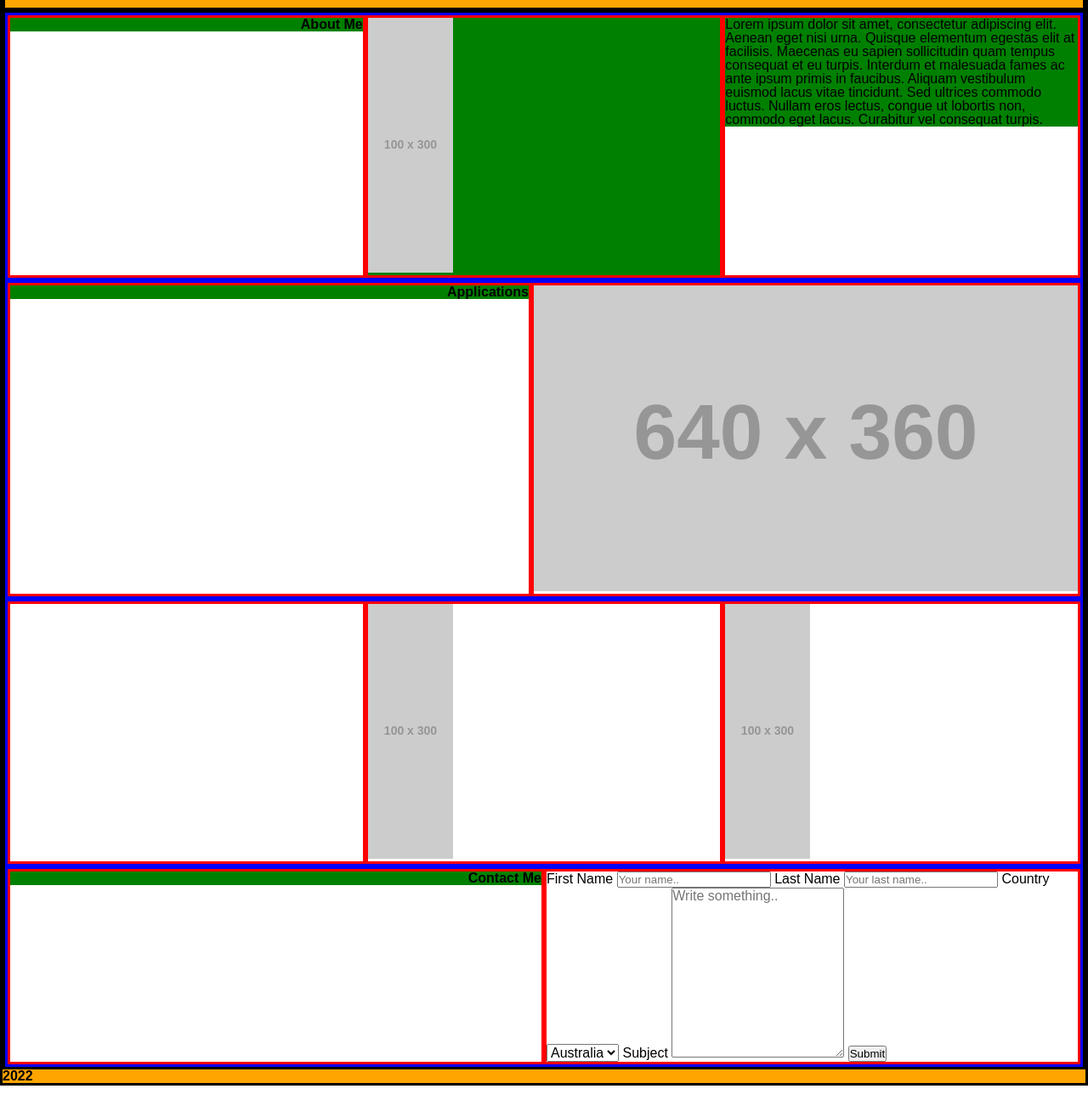
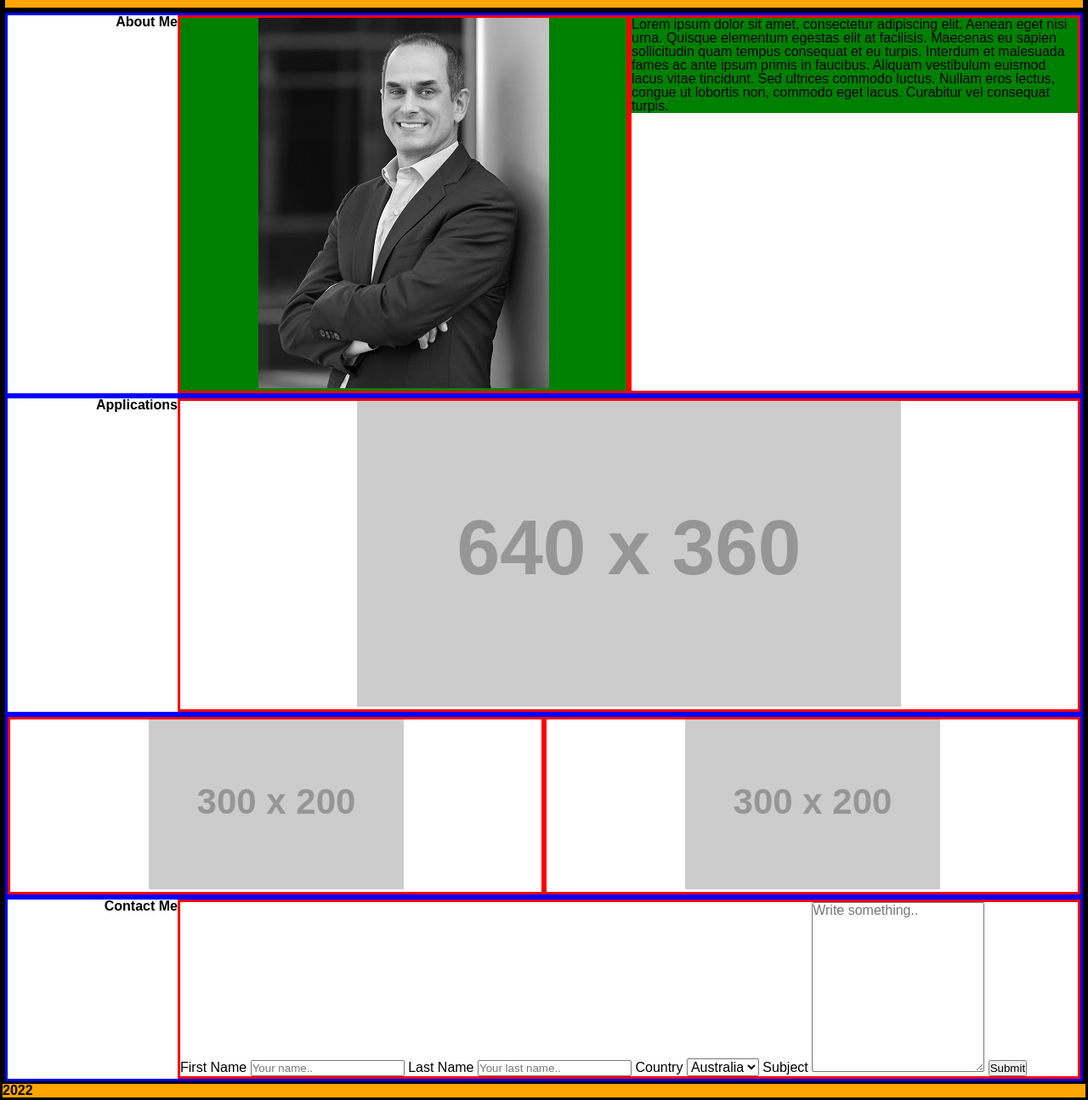
Before and after one commit to stephencurrie/hw-2-porfolio, a plain HTML site: page index.html in a window 1280 px wide. Shown: the part 118-1413 px from the top of the page at 85% size. Drawn offline with Linux system fonts and the light colour scheme; placeholder pictures from the web are drawn by us.

Commit message:
made about row responsive

```diff
--- a/assets/css/style.css
+++ b/assets/css/style.css
@@ -51,18 +51,33 @@ main {
   flex-basis: 100%;
   flex: 1;
   border: solid red;
+
 }
-.column-left {
-  min-width: 200px;
-  background-color: green;
+
+.columnl {
+  width: 200px;
+  text-align: right;
+  flex-grow: 0;
 }
+
+/* .column-left {
+  flex: 0 0 250px 250px;
+  float: left;
+	padding: 10px;
+  width: 10%
+	border-right: 1px solid #000;
+  background-color: rgb(182, 221, 182);
+} */
 
 .column-aboutpicture {
   background-color: green;
+  min-width: 200px;
+  text-align: center;
 }
 
 .column-abouttext {
   background-color: green;
+  min-width: 400px;
 }
 
 p {
@@ -73,9 +88,23 @@ h2 {
   text-align: right;
 }
 
+.column-mainapp {
+  text-align: center;
+}
+
+.column-app2 {
+  text-align: center;
+}
+
 footer {
 
   justify-content: center;
    background-color: orange;
   color: black;
 }
+@media screen and (max-width: 768px) {
+  h2 {
+    text-align: left;
+  }
+
+}
--- a/index.html
+++ b/index.html
@@ -30,7 +30,7 @@
 
       <div class="row">
         <!-- About Left Column -->
-        <div class="column">
+        <div class="columnl">
           <div class="column-left">
             <h2>About Me</h2>
           </div>
@@ -39,7 +39,7 @@
         <!-- About Picture Column -->
         <div class="column">
            <div class="column-aboutpicture">
-              <img src="http://via.placeholder.com/100x300" />
+              <img src="assets/images/scurriestand.png">
           </div>
         </div>
 
@@ -64,7 +64,7 @@
       <div class="row app1">
 
         <!-- Application Left Column -->
-         <div class="column">
+         <div class="columnl">
             <div class="column-left">
                <h2>Applications</h2>
             </div>
@@ -84,23 +84,23 @@
 
         <!-- Application Left Column just for spacing -->
 
-        <div class="column">
+        <!-- <div class="columnl">
           <div class="column-left">
 
           </div>
-        </div>
+        </div> -->
 
         <!-- Application 2 Column -->
         <div class="column">
           <div class="column-app2">
-            <img src="http://via.placeholder.com/100x300" />
+            <img src="http://via.placeholder.com/300x200" />
           </div>
         </div>
 
         <!-- Application 3 Column -->
         <div class="column">
-          <div class="column-app3">
-            <img src="http://via.placeholder.com/100x300" />
+          <div class="column-app2">
+            <img src="http://via.placeholder.com/300x200" />
           </div>
         </div>
       </div>
@@ -109,7 +109,7 @@
 
       <div class="row contact">
         <!-- Application Left Column -->
-        <div class="column">
+        <div class="columnl">
           <div class="column-left">
             <h2>Contact Me</h2>
           </div>
```
Also changed, not shown: assets/images/scurriestand.png (added).
